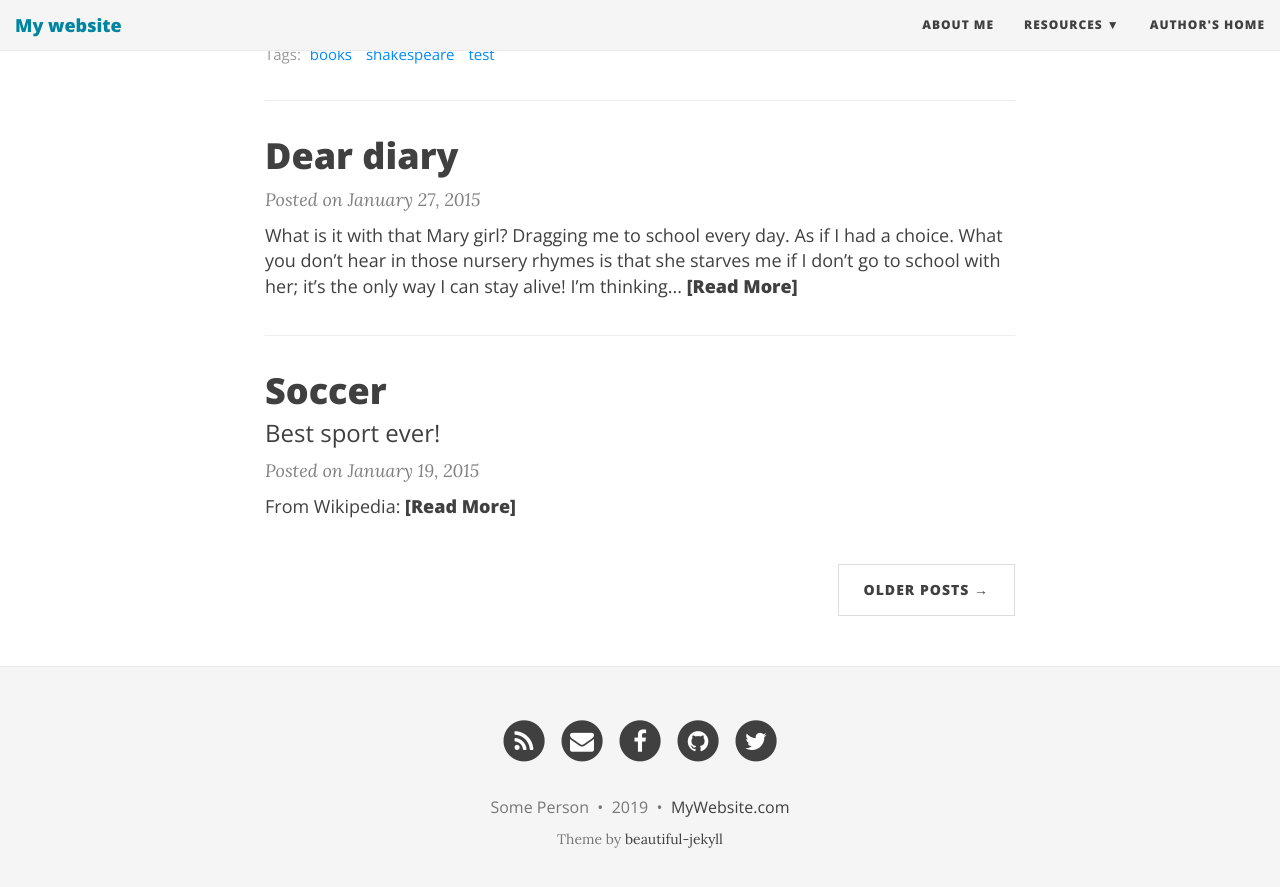
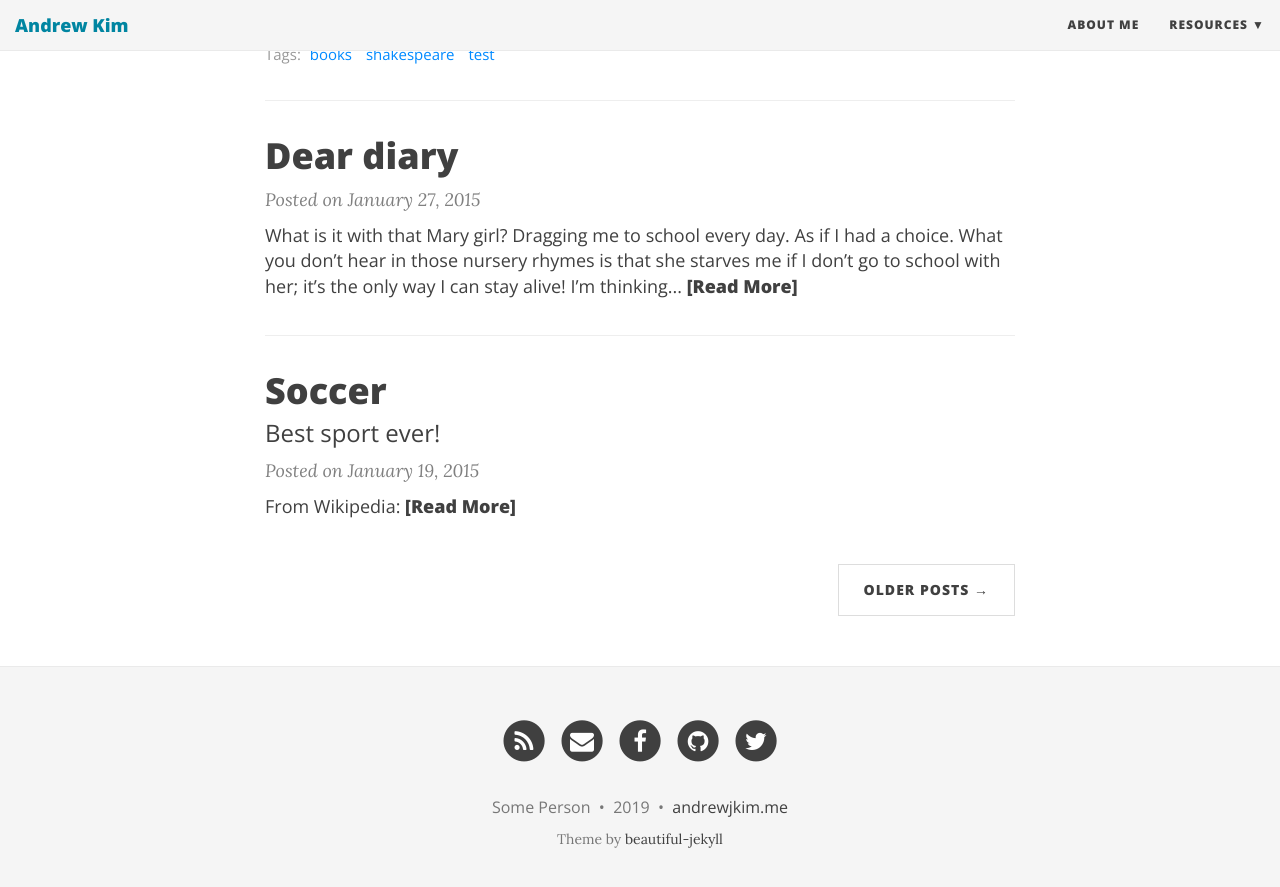
Before and after one commit to Ambamore2000/Ambamore2000.github.io, a Jekyll site: the page built from index.html, in a window 1280 px wide and 900 px high, scrolled down 1134 px. Shown: the top 887 px of the window. Built offline with Jekyll 4.4.1, drawn with Linux system fonts in a browser that asks for light colours; nearby versions of some CDN libraries; the list of posts is cut into pages by our own code.

Commit message:
Update _config.yml

```diff
--- a/_config.yml
+++ b/_config.yml
@@ -1,10 +1,10 @@
 # --- General options --- #
 
 # Name of website
-title: My website
+title: Andrew Kim
 
 # Short description of your site
-description: A virtual proof that I'm awesome
+description: A showcase of my work, in school and hopefully a company one day.
 
 # --- Local development options ---
 # If your website is hosted locally rather than on GitHub, then you need to uncomment the next two parameters to set the url and baseurl
@@ -24,7 +24,6 @@ navbar-links:
   Resources:
     - Beautiful Jekyll: "http://deanattali.com/beautiful-jekyll/"
     - Learn markdown: "http://www.markdowntutorial.com/"
-  Author's home: "http://deanattali.com"
 
 # Image to show in the navigation bar - image must be a square (width = height)
 # Remove this parameter if you don't want an image in the navbar
@@ -68,7 +67,7 @@ author:
 # If you want to add a new link that isn't here, you'll need to also edit the file _data/SocialNetworks.yml
 social-network-links:
   rss: true
-  email: "someone@example.com"
+  email: "personal@andrewjkim.com"
   facebook: deanattali
   github: daattali
   twitter: daattali
@@ -93,7 +92,7 @@ share-links-active:
 
 # How to display the link to the website in the footer
 # Remove this if you don't want a link in the footer
-url-pretty: "MyWebsite.com"  # eg. "deanattali.com/beautiful-jekyll"
+url-pretty: "andrewjkim.me"  # eg. "deanattali.com/beautiful-jekyll"
 
 # --- Web Statistics Section --- #
 
```
